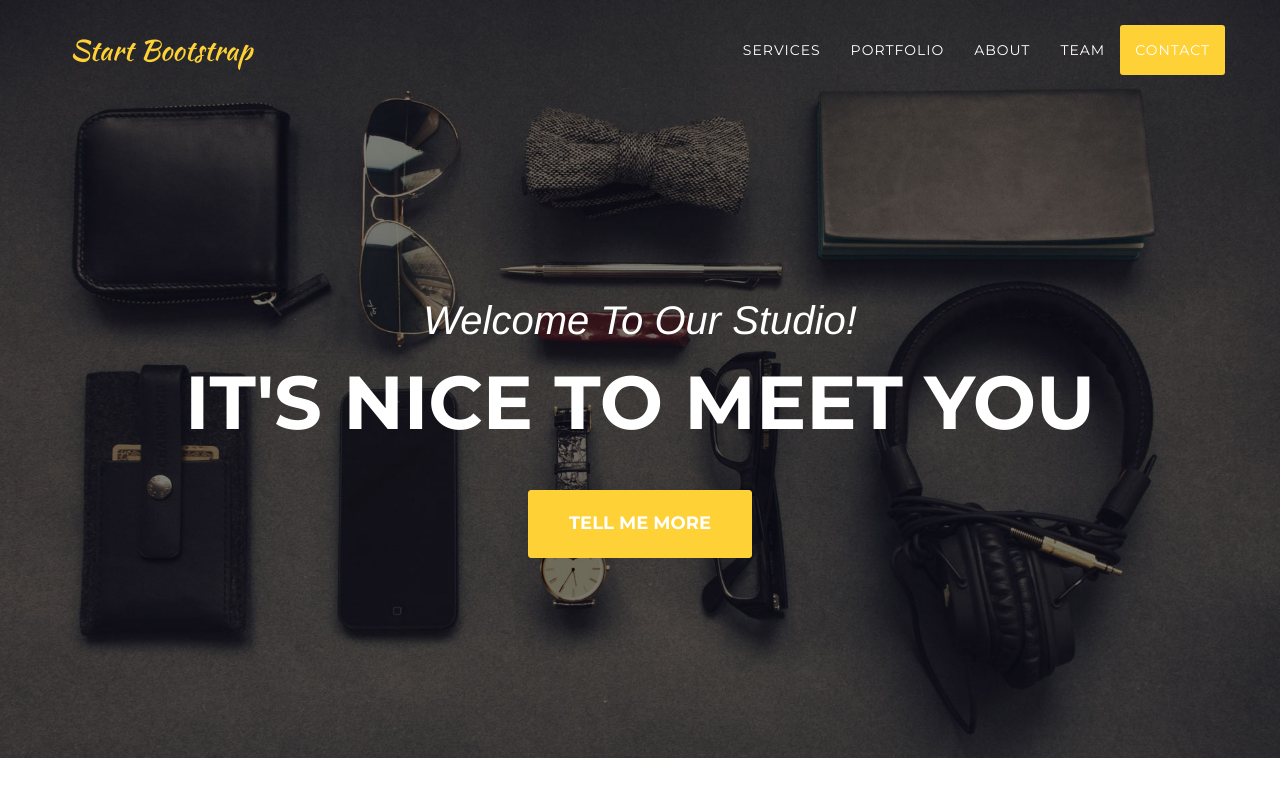
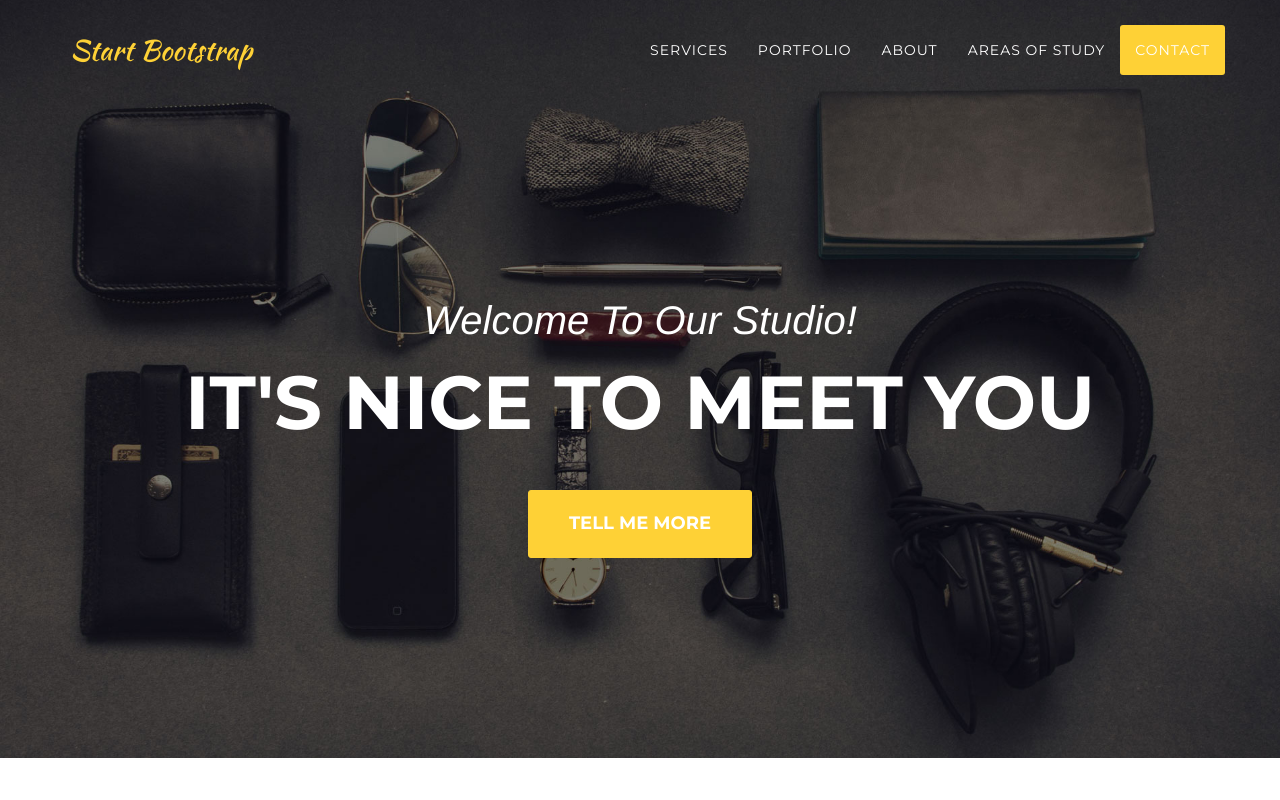
Before and after one commit to MorganClemens/morganclemens.github.io, a website: page index.html in a window 1280 px wide. Shown: the top 800 px of the page. Drawn offline with nearby package versions, Linux system fonts and the light colour scheme; a web font is replaced by a local one.

Commit message:
change of code

```diff
--- a/index.html
+++ b/index.html
@@ -62,7 +62,7 @@
                         <a class="page-scroll" href="#about">About</a>
                     </li>
                     <li>
-                        <a class="page-scroll" href="#team">Team</a>
+                        <a class="page-scroll" href="#team">Areas of Study</a>
                     </li>
                     <li>
                         <a class="page-scroll" href="#contact">Contact</a>
```
